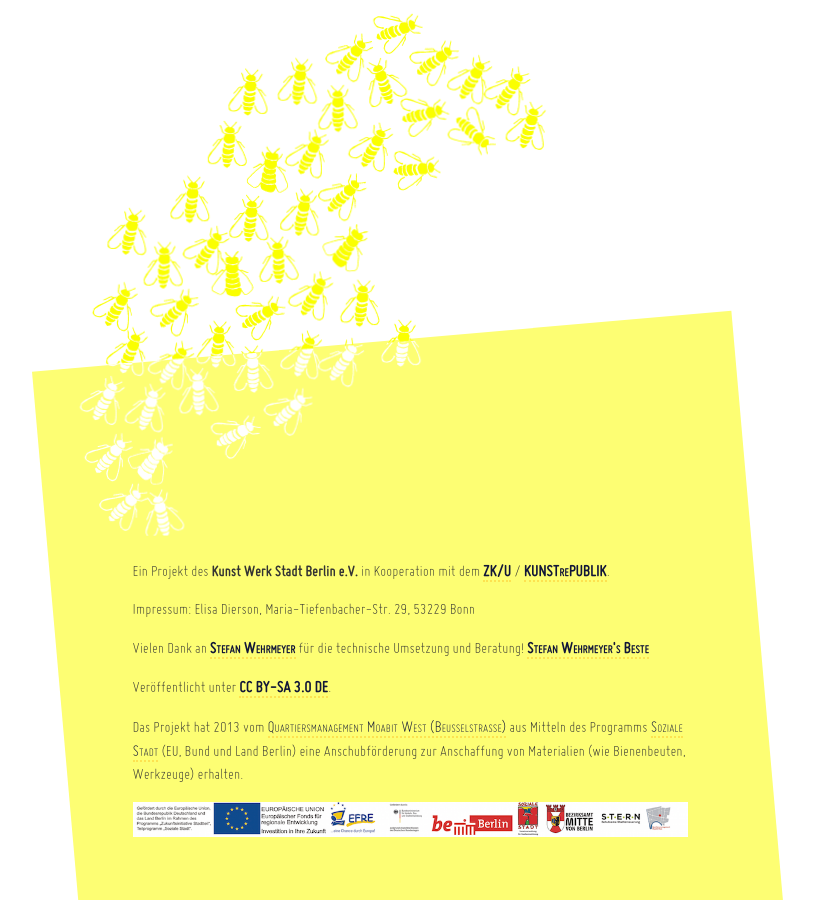
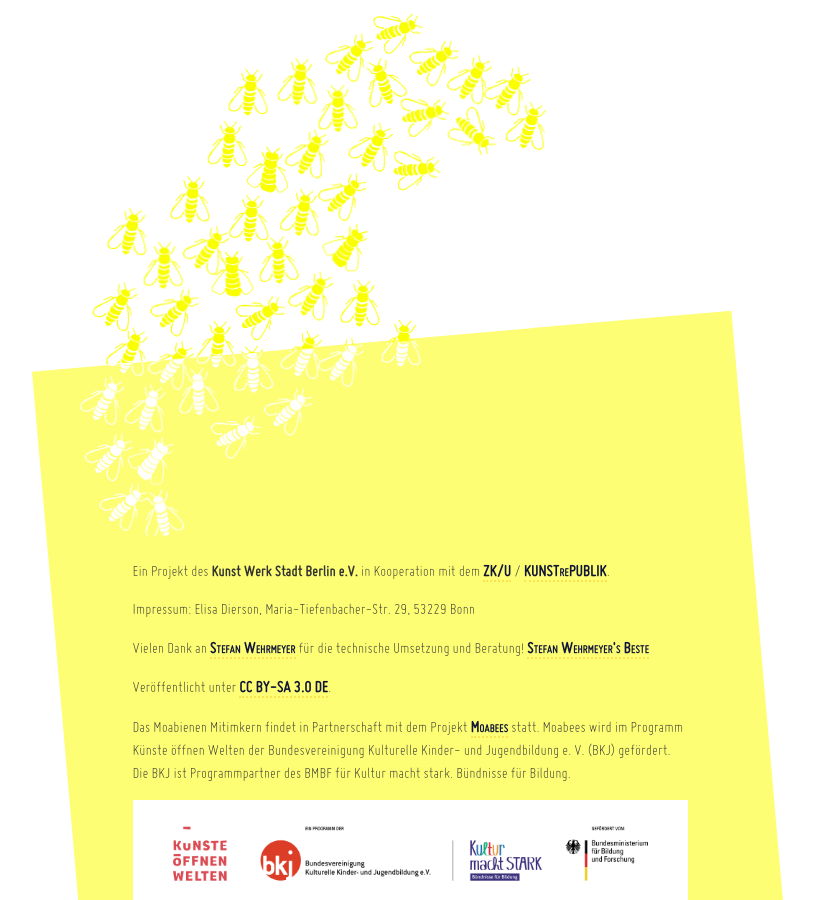
Before and after one commit to dieda/moabienen.berlin-bienenstadt.de, a Jekyll site: the page built from index.html, in a window 1280 px wide and 900 px high, scrolled down 3181 px. Shown: the whole window, without its empty margins (230-1044 px from the left). Built offline with Jekyll 4.4.1, drawn with Linux system fonts in a browser that asks for light colours.

Commit message:
Added paragraph to footer / default.html
Förderdetails Künste öffnen Welten

```diff
--- a/_layouts/default.html
+++ b/_layouts/default.html
@@ -101,10 +101,16 @@
                 Veröffentlicht unter <strong><a href="http://creativecommons.org/licenses/by-sa/3.0/de/deed.en">CC BY-SA 3.0 DE</a></strong>.
               </p>
 
+
               <p>
-                Das Projekt hat 2013 vom <a href="http://www.moabitwest.de/">Quartiersmanagement Moabit West (Beusselstrasse)</a> aus Mitteln des Programms <a href="http://www.quartiersmanagement-berlin.de/">Soziale Stadt</a> (EU, Bund und Land Berlin) eine Anschubförderung zur Anschaffung von Materialien (wie Bienenbeuten, Werkzeuge) erhalten.
+                Das Moabienen Mitimkern findet in Partnerschaft mit dem Projekt <strong><a href="http://moabees.de/">Moabees</a></strong> statt. Moabees wird im Programm Künste öffnen Welten der Bundesvereinigung Kulturelle Kinder- und Jugendbildung e. V. (BKJ) gefördert. Die BKJ ist Programmpartner des BMBF für Kultur macht stark. Bündnisse für Bildung.
               </p>
-              <img class="img-responsive" src="/img/west_logoleiste_print_2013.png" alt="Logos Fördergeber"/>
+              <img class="img-responsive" src="/img/koew_foerderlogofeld_4quer_rgb.png" alt="Logos Fördergeber Künste öffnen Welten"/>
+
+              <p>
+                Im Frühjahr 2013 hat der Bienenstand vom <a href="http://www.moabitwest.de/">Quartiersmanagement Moabit West (Beusselstrasse)</a> aus Mitteln des Programms <a href="http://www.quartiersmanagement-berlin.de/">Soziale Stadt</a> (EU, Bund und Land Berlin) eine Anschubförderung zur Anschaffung von Materialien (wie Bienenbeuten, Werkzeuge) erhalten. Vielen Dank!
+              </p>
+              <img class="img-responsive" src="/img/west_logoleiste_print_2013.png" alt="Logos Fördergeber Quartiersfonds 1"/>
             </div>
           </div>
         </div>
```
